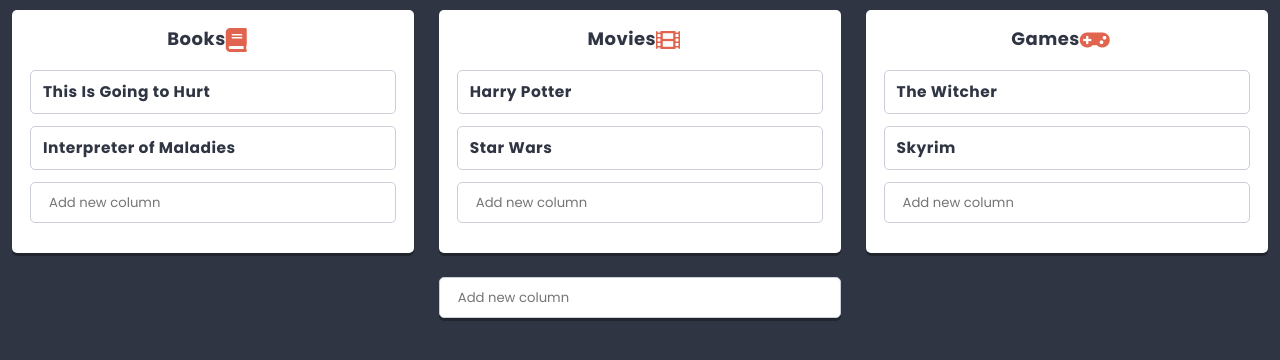
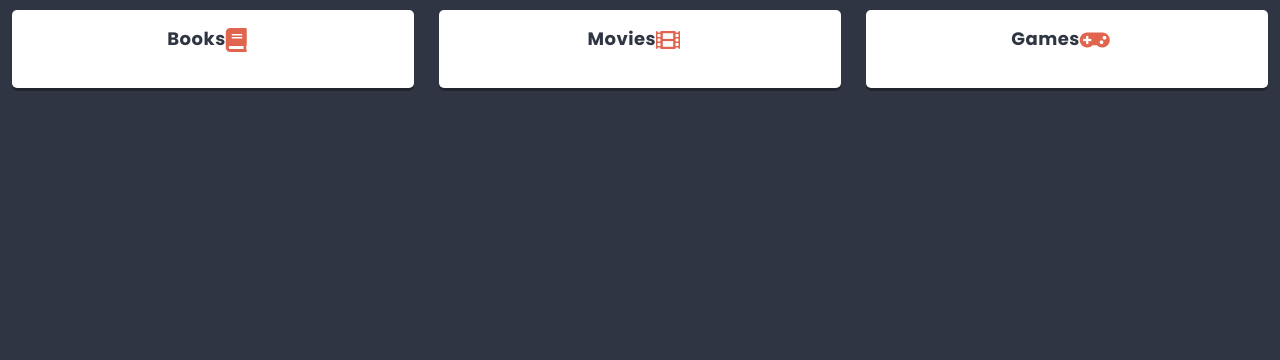
Before and after one commit to TomaszJarosiewicz/reat-app, a React app: page / in a window 1280 px wide. Shown: the part 422-782 px from the top of the page. Built offline with nearby package versions, Linux system fonts and the light colour scheme.

Commit message:
Add redux for app

```diff
--- a/package.json
+++ b/package.json
@@ -23,7 +23,9 @@
     "prop-types": "^15.7.2",
     "react": "^16.7.0",
     "react-dom": "^16.7.0",
-    "react-html-parser": "^2.0.2"
+    "react-html-parser": "^2.0.2",
+    "react-redux": "^7.0.1",
+    "redux": "^4.0.1"
   },
   "devDependencies": {
     "@babel/core": "^7.4.3",
@@ -40,6 +42,7 @@
     "lint-staged": "^10.3.0",
     "mini-css-extract-plugin": "^0.5.0",
     "node-sass": "^4.11.0",
+    "redux-devtools-extension": "^2.13.8",
     "sass-loader": "^7.1.0",
     "style-loader": "^0.23.1",
     "webpack": "^4.29.6",
--- a/src/components/App/App.js
+++ b/src/components/App/App.js
@@ -1,15 +1,25 @@
 import React from 'react';
-import { pageContents, listData } from '../../data/dataStore';
-import List from '../List/List.js';
+import PropTypes from 'prop-types';
+import List from '../List/ListContainer.js';
 import styles from './App.scss';
 
 class App extends React.Component {
+  static propTypes = {
+    title: PropTypes.node,
+    subtitle: PropTypes.node,
+    lists: PropTypes.array,
+  }
+
   render(){
+    const {title, subtitle, lists} = this.props;
     return(
       <main className={styles.component}>
-        <h1 className={styles.title}>{pageContents.title}</h1>
-        <h2 className={styles.subtitle}>{pageContents.subtitle}</h2>
-        <List {...listData} />
+        <h1 className={styles.title}>{title}</h1>
+        <h2 className={styles.subtitle}>{subtitle}</h2>
+        {/* <List {...listData} /> */}
+        {lists.map(listData => (
+          <List key={listData.id} {...listData} />
+        ))}
       </main>
     );
   }
--- /dev/null
+++ b/src/components/App/AppContainer.js
@@ -0,0 +1,10 @@
+import {connect} from 'react-redux';
+import App from './App';
+
+const mapStateToProps = state => ({
+  title: state.app.title,
+  subtitle: state.app.subtitle,
+  lists: state.lists,
+});
+
+export default connect(mapStateToProps)(App);
--- a/src/components/Card/Card.js
+++ b/src/components/Card/Card.js
@@ -5,9 +5,10 @@
 class Card extends React.Component {
 
   render(){
+    const {title} = this.props;
     return(
       <section className={styles.component}>
-        <h3>{this.props.title}</h3>
+        <h3>{title}</h3>
       </section>
     );
   }
--- a/src/components/Column/Column.js
+++ b/src/components/Column/Column.js
@@ -1,15 +1,12 @@
 import React from 'react';
 import PropTypes from 'prop-types';
-import { settings } from '../../data/dataStore';
+// import { settings } from '../../data/dataStore';
 import Card from '../Card/Card.js';
-import Creator from '../Creator/Creator';
+// import Creator from '../Creator/Creator';
 import Icon from '../Icon/Icon.js';
 import styles from './Column.scss';
 
 class Column extends React.Component {
-  state = {
-    cards: this.props.cards || [],
-  }
 
   static propTypes = {
     title: PropTypes.node.isRequired,
@@ -17,34 +14,23 @@
     icon: PropTypes.string,
   }
 
-  addCard(title){
-    this.setState(state => ({
-      cards: [
-        ...state.cards,
-        {
-          key: state.cards.length ? state.cards[state.cards.length-1].key+1 : 0,
-          title,
-        },
-      ],
-    }));
-  }
-
   render(){
+    const {title, icon, cards} = this.props;
     return(
       <section className={styles.component}>
-        <h3 className={styles.title}>{this.props.title}
+        <h3 className={styles.title}>{title}
           <span className={styles.icon}>
-            <Icon name={this.props.icon} />
+            <Icon name={icon} />
           </span>
         </h3>
         <div>
-          {this.state.cards.map(({key, ...columnProps}) => (
+          {cards.map(({key, ...columnProps}) => (
             <Card key={key} {...columnProps} />
           ))}
         </div>
-        <div className={styles.creator}>
-          <Creator text={settings.columnCreatorText} action={title => this.addCard(title)} />
-        </div>
+        {/* //   <div className={styles.creator}>
+        //     <Creator text={settings.columnCreatorText} action={title => this.addCard(title)} />
+        //   </div> */}
       </section>
     );
   }
--- /dev/null
+++ b/src/components/Column/ColumnContainer.js
@@ -0,0 +1,10 @@
+import {connect} from 'react-redux';
+import Column from './Column';
+
+export const getCardsForList = ({columns}, listId) => columns.filter(card => card.listId == listId);
+
+const mapStateToProps = (state, props) => ({
+  cards: getCardsForList(state, props.id),
+});
+
+export default connect(mapStateToProps)(Column);
--- a/src/components/List/List.js
+++ b/src/components/List/List.js
@@ -3,14 +3,11 @@
 import ReactHtmlParser from 'react-html-parser';
 import { settings } from '../../data/dataStore';
 import Hero from '../Hero/Hero.js';
-import Column from '../Column/Column.js';
-import Creator from '../Creator/Creator';
+import Column from '../Column/ColumnContainer.js';
+// import Creator from '../Creator/Creator';
 import styles from './List.scss';
 
 class List extends React.Component {
-  state = {
-    columns: this.props.columns || [],
-  }
 
   static propTypes = {
     title: PropTypes.node.isRequired,
@@ -23,35 +20,22 @@
     description: settings.defaultListDescription,
   }
 
-  addColumn(title){
-    this.setState(state => ({
-      columns: [
-        ...state.columns,
-        {
-          key: state.columns.length ? state.columns[state.columns.length-1].key+1 : 0,
-          title,
-          icon: 'list-alt',
-          cards: [],
-        },
-      ],
-    }));
-  }
-
   render(){
+    const {title, image, description, columns} = this.props;
     return(
       <section className={styles.component}>
-        <Hero titleText={this.props.title} image={this.props.image} />
+        <Hero titleText={title} image={image} />
         <div className={styles.description}>
-          {ReactHtmlParser(this.props.description)}
+          {ReactHtmlParser(description)}
         </div>
         <div className={styles.columns}>
-          {this.state.columns.map(({key, ...columnProps}) => (
-            <Column key={key} {...columnProps} />
+          {columns.map(columnData => (
+            <Column key={columnData.id} {...columnData} />
           ))}
         </div>
-        <div className={styles.creator}>
+        {/* <div className={styles.creator}>
           <Creator text={settings.columnCreatorText} action={title => this.addColumn(title)} />
-        </div>
+        </div> */}
       </section>
     );
   }
--- /dev/null
+++ b/src/components/List/ListContainer.js
@@ -0,0 +1,10 @@
+import {connect} from 'react-redux';
+import List from './List';
+
+export const getColumnsForList = ({columns}, listId) => columns.filter(column => column.listId == listId);
+
+const mapStateToProps = (state, props) => ({
+  columns: getColumnsForList(state, props.id),
+});
+
+export default connect(mapStateToProps)(List);
--- a/src/data/dataStore.js
+++ b/src/data/dataStore.js
@@ -5,6 +5,10 @@
     buttonOK: 'OK',
     buttonCancel: 'Cancel',
     defaultText: 'Add new item',
+  },
+  search: {
+    defaultText: 'Search...',
+    icon: 'search',
   },
   defaultListDescription: '<p>I can do all the things!!!</p>',
   defaultColumnIcon: 'list-alt',
@@ -67,3 +71,81 @@
     },
   ],
 };
+
+const lists = [
+  {
+    id: 'list-1',
+    title: 'Things to do <sup>soon!</sup>',
+    description: 'Interesting things I want to check out!',
+    image: 'http://uploads.kodilla.com/bootcamp/fer/11.react/space.png',
+  },
+];
+
+const columns = [
+  {
+    id: 'column-1',
+    listId: 'list-1',
+    title: 'Books',
+    icon: 'book',
+  },
+  {
+    id: 'column-2',
+    listId: 'list-1',
+    title: 'Movies',
+    icon: 'film',
+  },
+  {
+    id: 'column-3',
+    listId: 'list-1',
+    title: 'Games',
+    icon: 'gamepad',
+  },
+  {
+    id: 'column-4',
+    listId: 'list-2',
+    title: 'Strange column',
+    icon: 'question',
+  },
+];
+
+const cards = [
+  {
+    id: 'card-1',
+    columnId: 'column-1',
+    title: 'This Is Going to Hurt',
+  },
+  {
+    id: 'card-2',
+    columnId: 'column-1',
+    title: 'Interpreter of Maladies',
+  },
+  {
+    id: 'card-3',
+    columnId: 'column-2',
+    title: 'Harry Potter',
+  },
+  {
+    id: 'card-4',
+    columnId: 'column-2',
+    title: 'Star Wars',
+  },
+  {
+    id: 'card-5',
+    columnId: 'column-3',
+    title: 'The Witcher',
+  },
+  {
+    id: 'card-6',
+    columnId: 'column-3',
+    title: 'Skyrim',
+  },
+];
+
+const initialStoreData = {
+  app: {...pageContents},
+  lists: [...lists],
+  columns: [...columns],
+  cards: [...cards],
+};
+
+export default initialStoreData;
--- a/src/index.js
+++ b/src/index.js
@@ -1,7 +1,9 @@
 import React from 'react';
+import { Provider } from 'react-redux';
+import store from './redux/store';
 import './styles/normalize.scss';
 import './styles/global.scss';
 import ReactDOM from 'react-dom';
-import App from './components/App/App';
+import App from './components/App/AppContainer';
 
-ReactDOM.render(<App />, document.getElementById('app'));
+ReactDOM.render(<Provider store={store}><App /></Provider>, document.getElementById('app'));
--- /dev/null
+++ b/src/redux/store.js
@@ -0,0 +1,34 @@
+import {combineReducers, createStore} from 'redux';
+import initialStoreData from '../data/dataStore';
+
+// define initial state and shallow-merge initial data
+const initialState = {
+  app: initialStoreData.app,
+  lists: initialStoreData.lists,
+  columns: initialStoreData.columns,
+  cards: initialStoreData.cards,
+  searchString: '',
+};
+
+// define reducers
+const reducers = {
+};
+
+// add blank reducers for initial state properties without reducers
+Object.keys(initialState).forEach(item => {
+  if (typeof reducers[item] == 'undefined') {
+    reducers[item] = (statePart = null) => statePart;
+  }
+});
+
+// merge all reducers
+const storeReducer = combineReducers(reducers);
+
+// create store
+const store = createStore(
+  storeReducer,
+  initialState,
+  window.__REDUX_DEVTOOLS_EXTENSION__ && window.__REDUX_DEVTOOLS_EXTENSION__()
+);
+
+export default store;
```
Also changed, not shown: 1 other file (tests, documents, lock files or other folders).
